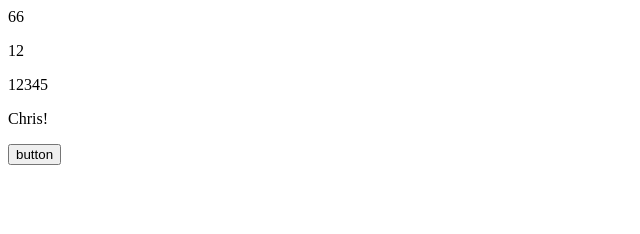
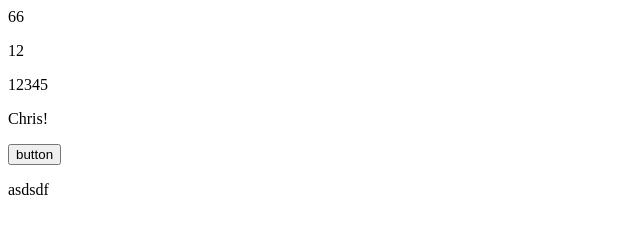
Before and after one commit to chris-cybula/react-redux-typescript-cheatsheet, a Gatsby site: page / in a window 1280 px wide. Shown: the full height of the page, 0-640 px from the left. Built offline with nearby package versions, Linux system fonts and the light colour scheme; Gatsby itself is replaced by a stand-in of ours.

Commit message:
Add ts on events

```diff
--- a/src/pages/index.tsx
+++ b/src/pages/index.tsx
@@ -1,4 +1,4 @@
-import React, {useState} from "react"
+import React, { useState, useEffect } from "react"
 
 interface Items {
   number: number
@@ -7,13 +7,14 @@
 
 const Component: React.FC<Items> = ({ number, string }) => {
   interface User {
-    name: string;
+    name: string
   }
 
-  const [user, setUser] = useState<User>({name: 'Chris!'})
+  const [user, setUser] = useState<User>({ name: "Chris!" })
 
-  const funTest = () => {
-    setUser({name: 'something'})
+  const funTest = (event: React.MouseEvent<HTMLButtonElement, MouseEvent>) =>{
+    setUser({ name: "something" })
+    alert(event.currentTarget)
   }
 
   return (
@@ -24,6 +25,19 @@
       <button onClick={funTest}>button</button>
     </>
   )
+}
+
+const Component2 = () => {
+
+
+
+  let myAdd = (x:number, y:number)  => {
+    return x + y;
+  };
+
+  myAdd(1, 12)
+
+  return <p>asdsdf</p>
 }
 
 const App = () => {
@@ -37,6 +51,7 @@
     <>
       <div>{fun()}</div>
       <Component number={12} string={"12345"} />
+      <Component2 />
     </>
   )
 }
```
